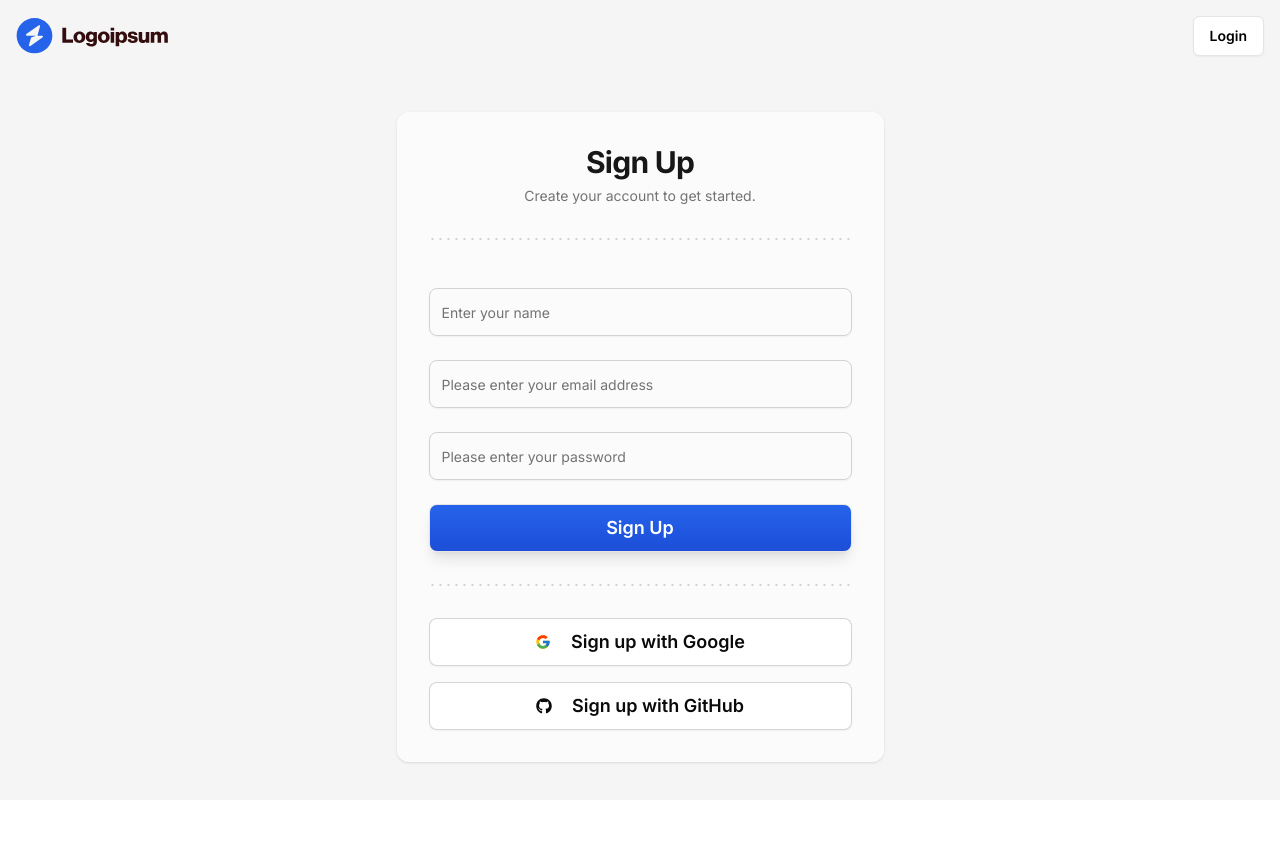
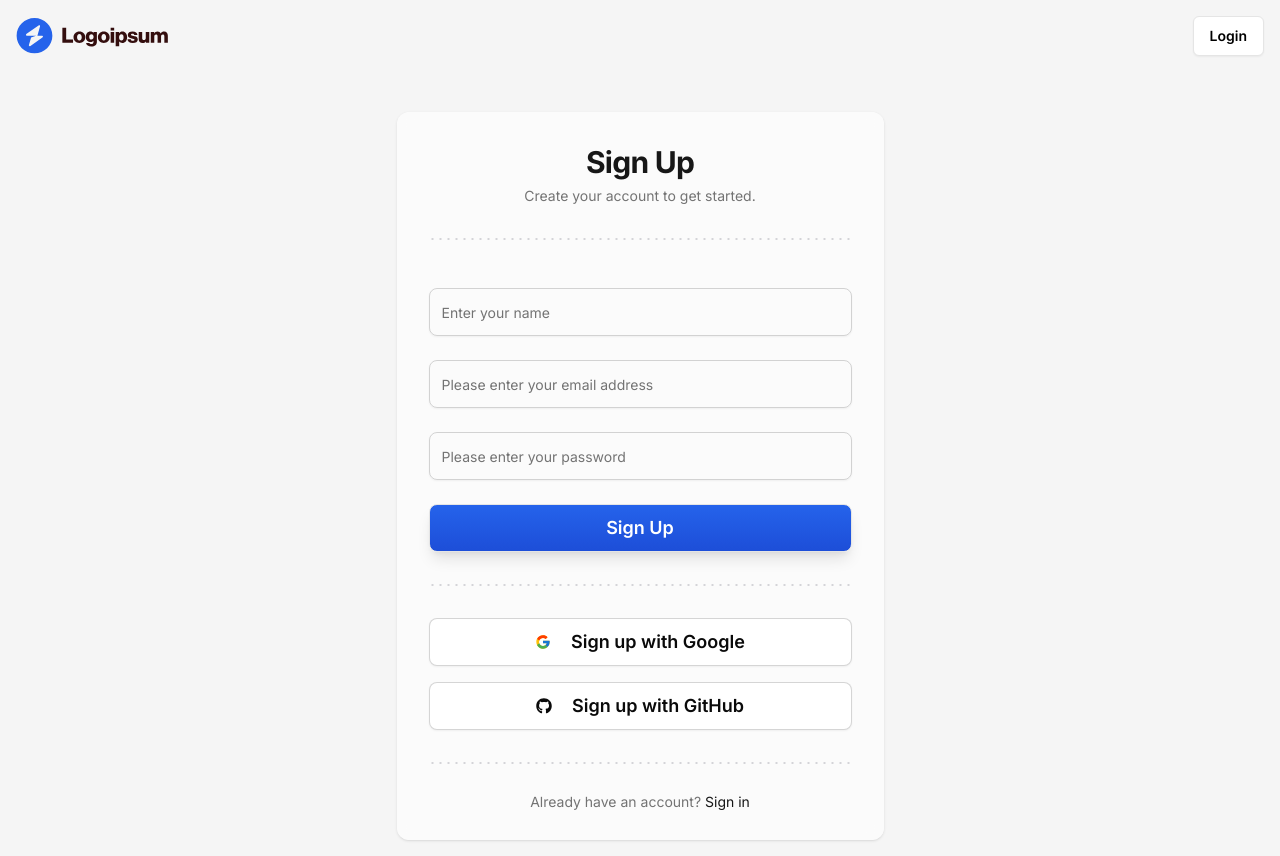
Before and after one commit to utk145/Project-Management-Tool, a Next.js app: page /sign-up in a window 1280 px wide. Before the commit the page ends 800 px from the top, so only its background shows below. Built offline with nearby package versions, Linux system fonts and the light colour scheme.

Commit message:
feat: adding texts to the bottom of  card container

```diff
--- a/src/features/auth/components/SignInCard.tsx
+++ b/src/features/auth/components/SignInCard.tsx
@@ -21,6 +21,7 @@ import {
     FormItem,
     FormMessage,
 } from "@/components/ui/form";
+import Link from "next/link";
 
 /**
  * SignInCard Schema
@@ -151,6 +152,20 @@ export const SignInCard = () => {
                     Login with GitHub
                 </Button>
             </CardContent>
+            <div className="px-8">
+                <DottedSeparator />
+            </div>
+            <CardContent className="flex items-center justify-center p-7">
+                <p className="text-sm text-muted-foreground">
+                    Don&apos;t have an account?{" "}
+                    <Link
+                        href="/sign-up"
+                        className="text-primary hover:underline text-blue-700"
+                    >
+                        Sign up
+                    </Link>
+                </p>
+            </CardContent>
         </Card>
     );
 };
--- a/src/features/auth/components/SignUpCard.tsx
+++ b/src/features/auth/components/SignUpCard.tsx
@@ -21,6 +21,7 @@ import {
     FormItem,
     FormMessage,
 } from "@/components/ui/form";
+import Link from "next/link";
 
 /**
  * SignUpCard Schema
@@ -180,6 +181,20 @@ export const SignUpCard = () => {
                     Sign up with GitHub
                 </Button>
             </CardContent>
+            <div className="px-8">
+                <DottedSeparator />
+            </div>
+            <CardContent className="flex items-center justify-center p-7">
+                <p className="text-sm text-muted-foreground">
+                    Already have an account?{" "}
+                    <Link
+                        href="/sign-in"
+                        className="text-blue-700 text-primary hover:underline"
+                    >
+                        Sign in
+                    </Link>
+                </p>
+            </CardContent>
         </Card>
     );
 };
```
